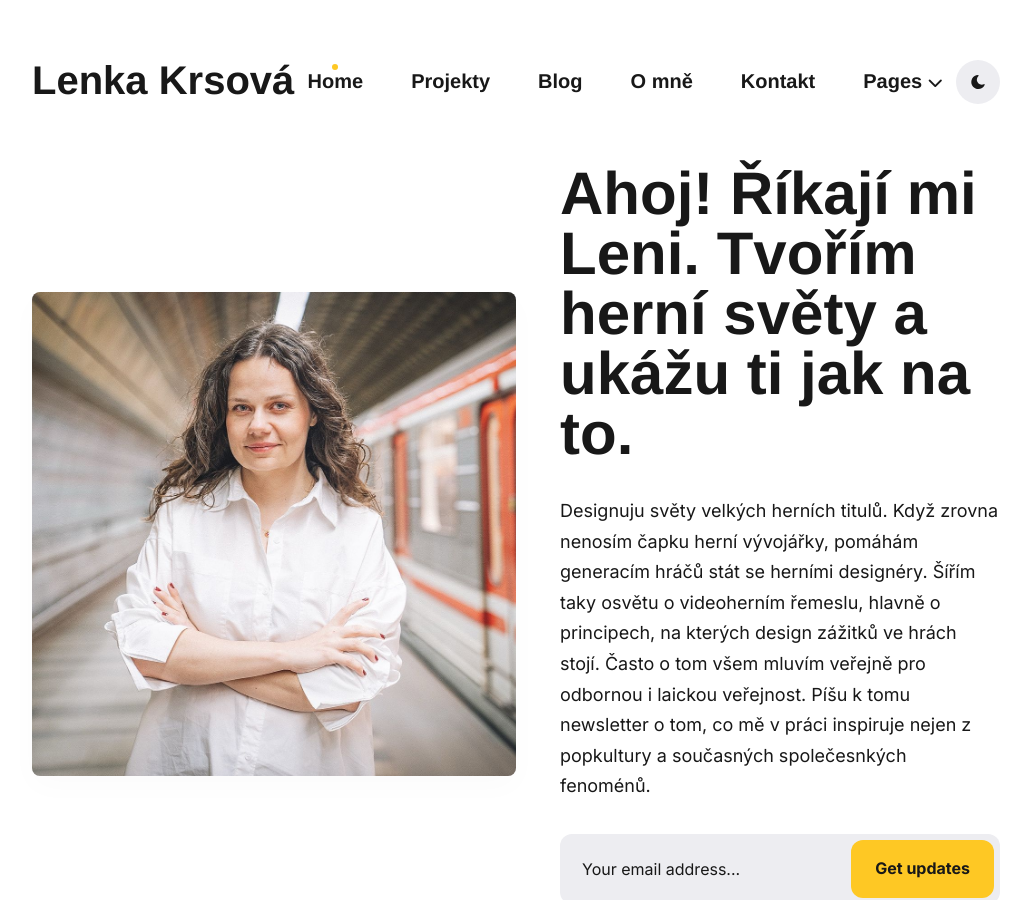
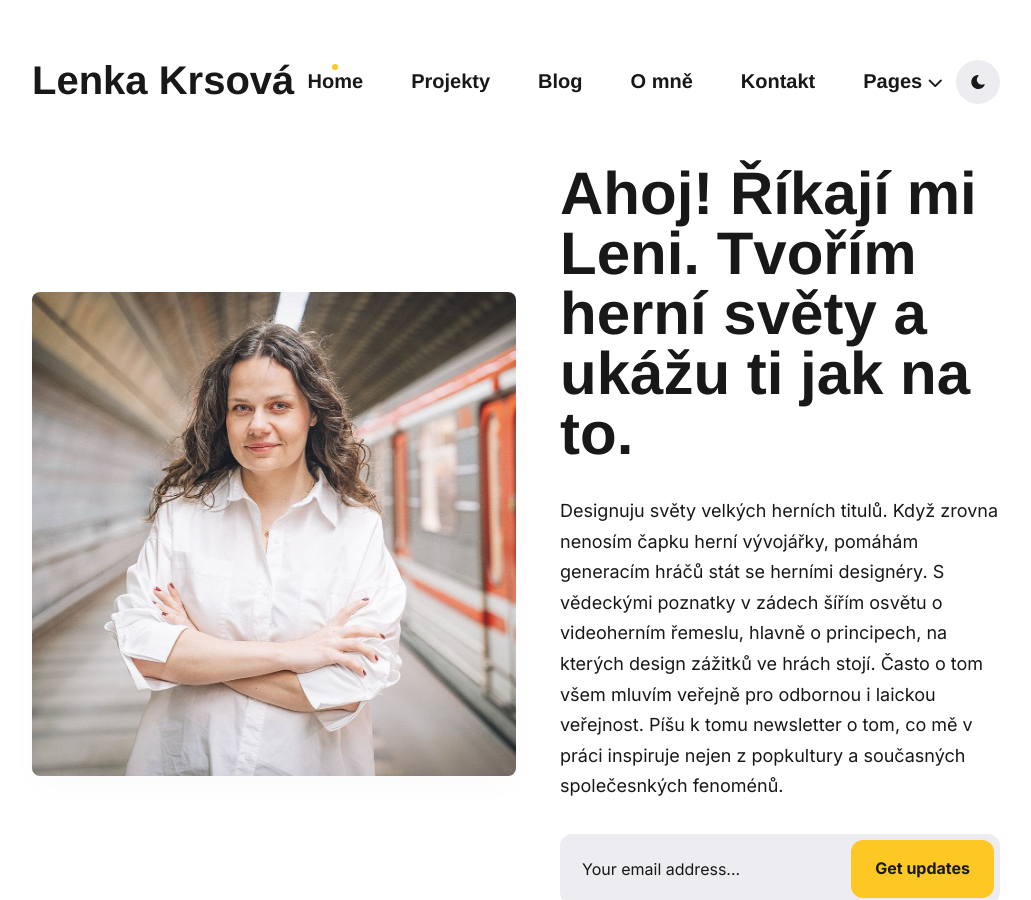
Before and after one commit to lkrsova/lenkakrsova.cz, a Jekyll site: the page built from index.html, in a window 1280 px wide and 900 px high. Shown: the whole window, without its empty margins (124-1155 px from the left). Built offline with Jekyll 4.4.1, drawn with Linux system fonts in a browser that asks for light colours; some web fonts are replaced.

Commit message:
Update settings.yml

```diff
--- a/_data/settings.yml
+++ b/_data/settings.yml
@@ -48,7 +48,7 @@
 # Hero Settings
 hero:
   hero__title: Ahoj! Říkají mi Leni. Tvořím herní světy a ukážu ti jak na to.
-  hero__description: Designuju světy velkých herních titulů. Když zrovna nenosím čapku herní vývojářky, pomáhám generacím hráčů stát se herními designéry. Šířím taky osvětu o videoherním řemeslu, hlavně o principech, na kterých design zážitků ve hrách stojí. Často o tom všem mluvím veřejně pro odbornou i laickou veřejnost. Píšu k tomu newsletter o tom, co mě v práci inspiruje nejen z popkultury a současných společesnkých fenoménů.
+  hero__description: Designuju světy velkých herních titulů. Když zrovna nenosím čapku herní vývojářky, pomáhám generacím hráčů stát se herními designéry. S vědeckými poznatky v zádech šířím osvětu o videoherním řemeslu, hlavně o principech, na kterých design zážitků ve hrách stojí. Často o tom všem mluvím veřejně pro odbornou i laickou veřejnost. Píšu k tomu newsletter o tom, co mě v práci inspiruje nejen z popkultury a současných společesnkých fenoménů.
   hero__image: '/images/01-1-hero.jpg'
 
 
```
